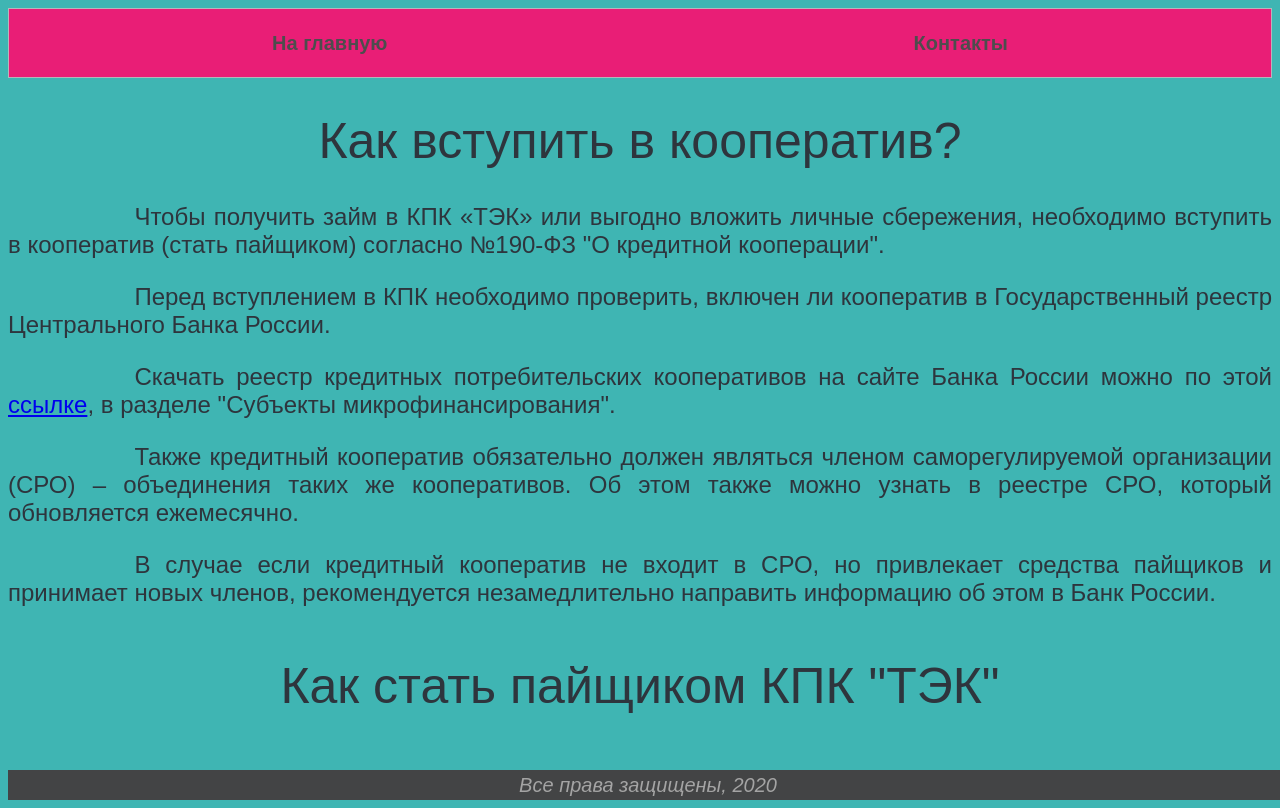
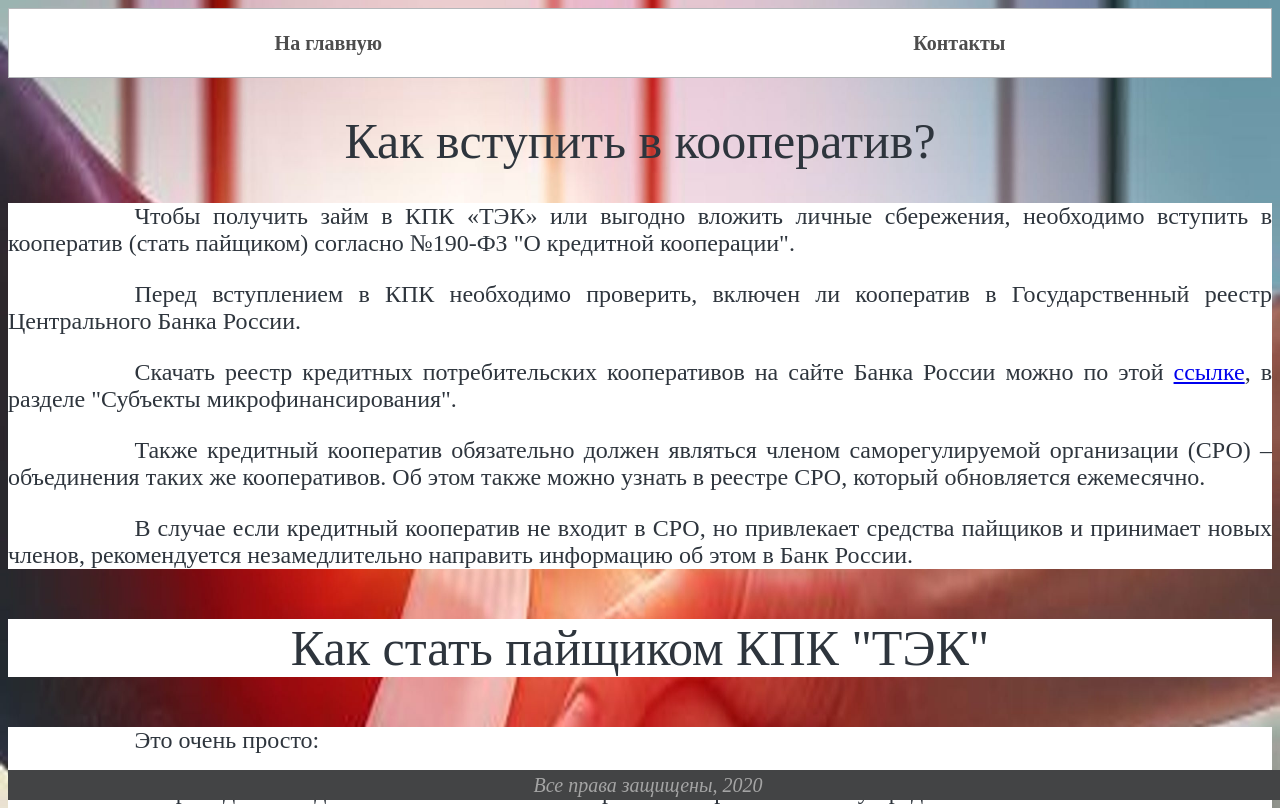
Before and after one commit to kpk-mk/kpk-mk.github.io, a plain HTML site: page login.html in a window 1280 px wide. Shown: the top 808 px of the page. Drawn offline with Linux system fonts and the light colour scheme.

Commit message:
Add files via upload

```diff
--- a/login.html
+++ b/login.html
@@ -3,6 +3,7 @@
 
 <head>
     <meta charset="UTF-8">
+    <link href='logo/logo.jpg' rel='shortcut icon'>
     <title>Представительство КПК "ТЭК"</title>
     <link rel="stylesheet" href="styleforlogin.css">
 </head>
@@ -15,15 +16,15 @@
 
     <h1>Как вступить в кооператив?</h1>
 
-    <h2><p align="justify" style="text-indent: 10%;">Чтобы получить займ в КПК «ТЭК» или выгодно вложить личные сбережения, необходимо вступить в кооператив (стать пайщиком) согласно №190-ФЗ "О кредитной кооперации".</p>
+    <h2 style="background-color:#ffffff"><p align="justify" style="text-indent: 10%;">Чтобы получить займ в КПК «ТЭК» или выгодно вложить личные сбережения, необходимо вступить в кооператив (стать пайщиком) согласно №190-ФЗ "О кредитной кооперации".</p>
     <p align="justify" style="text-indent: 10%;">Перед вступлением в КПК необходимо проверить, включен ли кооператив в Государственный реестр Центрального Банка России.</p>
     <p align="justify" style="text-indent: 10%;">Скачать реестр кредитных потребительских кооперативов на сайте Банка России можно по этой <a href="https://cbr.ru/finmarket/registries/">ссылке</a>, в разделе "Субъекты микрофинансирования".</p>
    <p align="justify" style="text-indent: 10%;">Также кредитный кооператив обязательно должен являться членом саморегулируемой организации (СРО) – объединения таких же кооперативов. Об этом также можно узнать в реестре СРО, который обновляется ежемесячно.</p>
     <p align="justify" style="text-indent: 10%;">В случае если кредитный кооператив не входит в СРО, но привлекает средства пайщиков и принимает новых членов, рекомендуется незамедлительно направить информацию об этом в Банк России.</p></h2>
 
-    <h3>Как стать пайщиком КПК "ТЭК"</h3>
+    <h3 style="background-color:#ffffff">Как стать пайщиком КПК "ТЭК"</h3>
 
-    <h4><p align="justify" style="text-indent: 10%;">Это очень просто:</p>
+    <h4 style="background-color:#ffffff"><p align="justify" style="text-indent: 10%;">Это очень просто:</p>
 
         <p align="justify" style="text-indent: 10%;">1. Приходите в отделение КПК «ТЭК» или обратитесь к региональному представителю:</p>
 
--- a/styleforloan.css
+++ b/styleforloan.css
@@ -1,11 +1,13 @@
 body {
-    font-family: sans-serif;
-    background-color: #3fb5b3;
-}
+    background-image: url("backgrounds/2.jpg");
+    background-size: 100% 100%;
+    background-repeat: no-repeat;
+    font-family: none;
+    }
 
 header {
     border: 1px solid #b5b7ba;
-    background-color: #e91e76;
+    background-color: #ffeb3b;
     height: 68px;
     display: flex;
     justify-content: space-around;
--- a/styleforlogin.css
+++ b/styleforlogin.css
@@ -1,11 +1,13 @@
 body {
-    font-family: sans-serif;
-    background-color: #3fb5b3;
-}
+    background-image: url("backgrounds/3.jpg");
+    background-size: 100% 100%;
+    background-repeat: no-repeat;
+    font-family: none;
+    }
 
 header {
     border: 1px solid #b5b7ba;
-    background-color: #e91e76;
+    background-color: #ffffff;
     height: 68px;
     display: flex;
     justify-content: space-around;
```
Also changed, not shown: aboutus.html (+1 -0 lines), certificates.html (+1 -1 lines), contacts.html (+1 -0 lines), home.html (+3 -2 lines), index.html (+1 -0 lines), loan.html (+2 -1 lines), loandocs.html (+4 -4 lines), loanmk.html (+1 -0 lines), maindocs.html (+1 -1 lines), why.html (+1 -0 lines), backgrounds/2.jpg (added), backgrounds/3.jpg (added), logo/logo.jpg (added).
